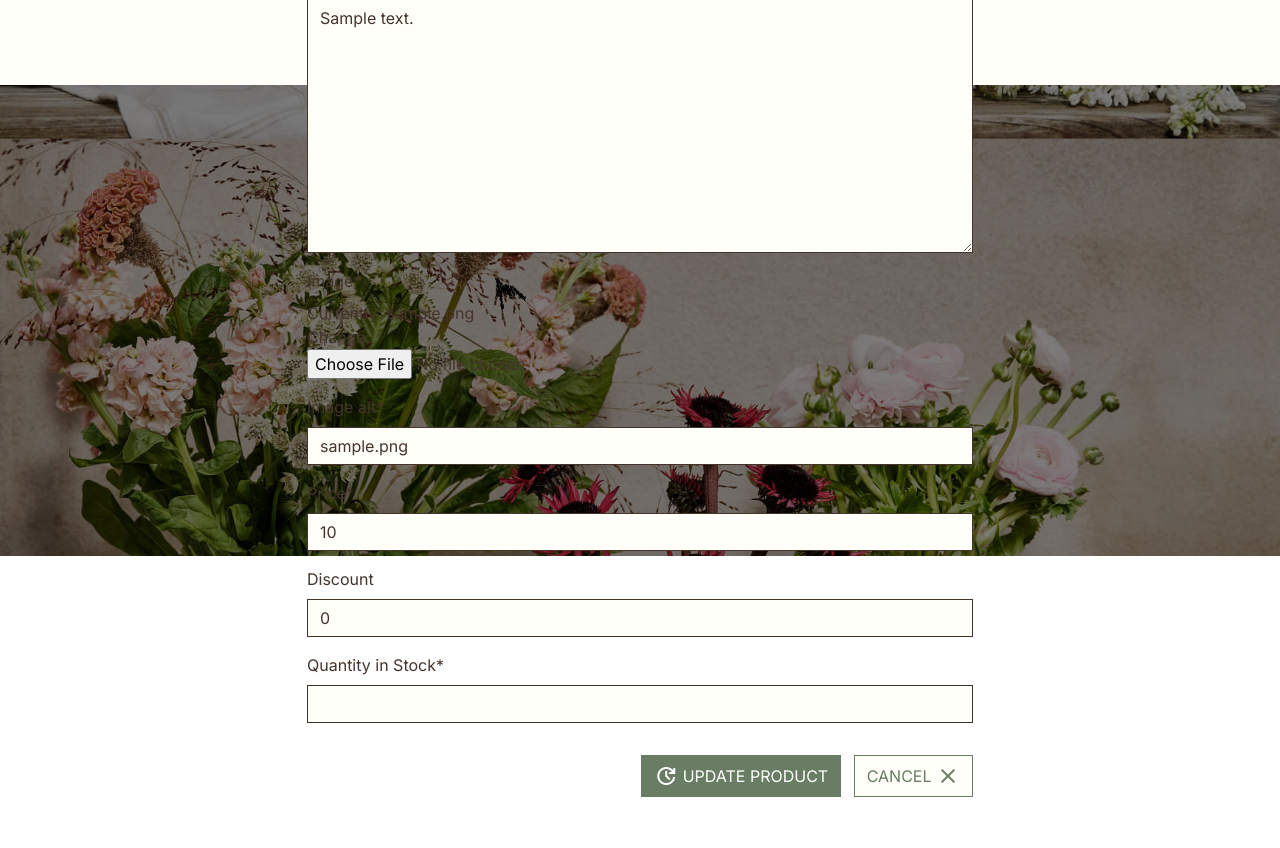
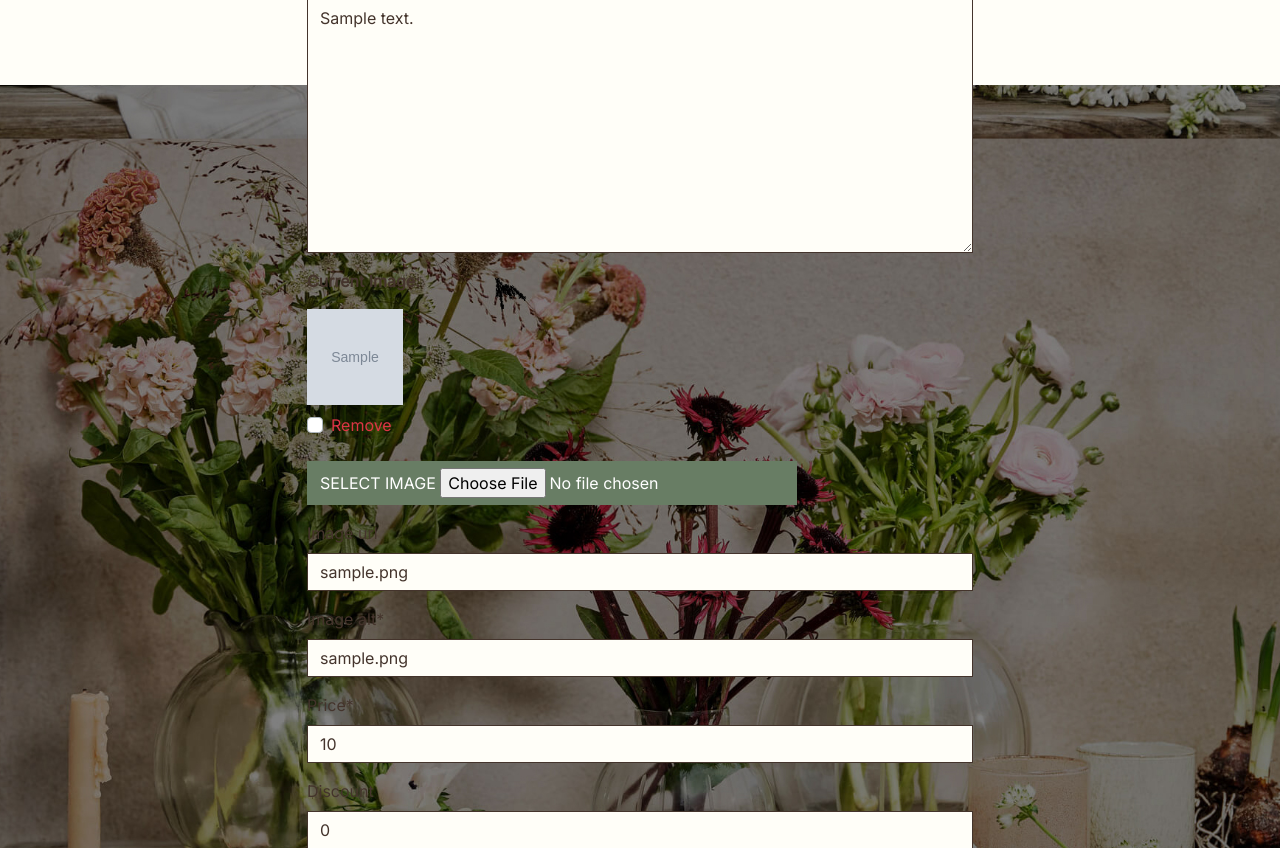
Before and after one commit to cardan22/bjorkhem, a Django app: page /products/edit/1/ in a window 1280 px wide. Shown: the part 715-1563 px from the top of the page. Run offline with Django 3.2, Linux system fonts and the light colour scheme; a user stored in the database is signed in; tables that the repository leaves empty hold one stand-in row (values such as "Sample post"); grey boxes marked "Sample" are stand-in pictures; some libraries are stand-ins or nearby versions.

Commit message:
Customize image field in add/delete product forms

```diff
--- a/products/forms.py
+++ b/products/forms.py
@@ -1,4 +1,5 @@
 from django import forms
+from .widgets import CustomClearableFileInput
 from .models import Product, Category, Stock
 
 
@@ -11,9 +12,11 @@ class ProductForm(forms.ModelForm):
     class Meta:
         model = Product
         fields = fields = ['sku', 'name', 'category', 'color',
-                           'size', 'description', 'image',
-                           'image_alt', 'price', 'discount', 'quantity'
+                           'size', 'description', 'image', 'image_url',
+                           'image_alt', 'price', 'discount', 'quantity',
                           ]
+
+    image = forms.ImageField(label='Image', required=False, widget=CustomClearableFileInput)
 
     # Add quantity field for stock information
     quantity = forms.IntegerField(label='Quantity in Stock', required=True)
--- /dev/null
+++ b/products/templates/products/custom_widget_templates/custom_clearable_file_input.html
@@ -0,0 +1,20 @@
+<!-- Custom template for rendering the CustomClearableFileInput widget in Django forms.
+
+Code taken from Code Institute for Boutique Ado project.-->
+{% if widget.is_initial %}
+    <p><b>{{ widget.initial_text }}:</b></p>
+    <a href="{{ widget.value.url }}">
+        <img width="96" height="96" class="rounded-0 shadow-sm" src="{{ widget.value.url }}">
+    </a>
+    {% if not widget.required %}
+        <div class="custom-control custom-checkbox mt-2">
+            <input class="custom-control-input" type="checkbox" name="{{ widget.checkbox_name }}" id="{{ widget.checkbox_id }}">
+            <label class="custom-control-label text-danger" for="{{ widget.checkbox_id }}">{{ widget.clear_checkbox_label }}</label>
+        </div>
+    {% endif %}<br>
+    {{ widget.input_text }}
+{% endif %}
+<span class="btn btn-black rounded-0 btn-file">
+    Select Image <input id="new-image" type="{{ widget.type }}" name="{{ widget.name }}"{% include "django/forms/widgets/attrs.html" %}>
+</span>
+<strong><p class="text-danger" id="filename"></p></strong>
--- a/products/templates/products/edit_product.html
+++ b/products/templates/products/edit_product.html
@@ -32,7 +32,13 @@
                             </div>
                         {% endif %}
                         {% csrf_token %}
-                        {{ form | crispy }}
+                        {% for field in form %}
+                            {% if field.name != 'image' %}
+                                {{ field | as_crispy_field }}
+                            {% else %}
+                                {{ field }}
+                            {% endif %}
+                        {% endfor %}
                         <div class="text-right">
                             <!-- Buttons for submitting the form and canceling the action -->
                             <button class="btn rounded-0 text-uppercase py-2 mt-3 mr-2" type="submit">
@@ -48,3 +54,18 @@
         </div>
     </div>
 {% endblock %}
+
+{% block postloadjs %}
+    {{ block.super }}
+    <!--
+    Custom JavaScript block for handling file input change event.
+
+    Code taken from Code Institute for Boutique Ado project. -->
+
+    <script type="text/javascript">
+        $('#new-image').change(function() {
+            var file = $('#new-image')[0].files[0];
+            $('#filename').text(`Image will be set to: ${file.name}`);
+        });
+    </script>
+{% endblock %}
```
Also changed, not shown: products/templates/products/add_product.html (+22 -1 lines), products/widgets.py (added, +15 -0 lines).
